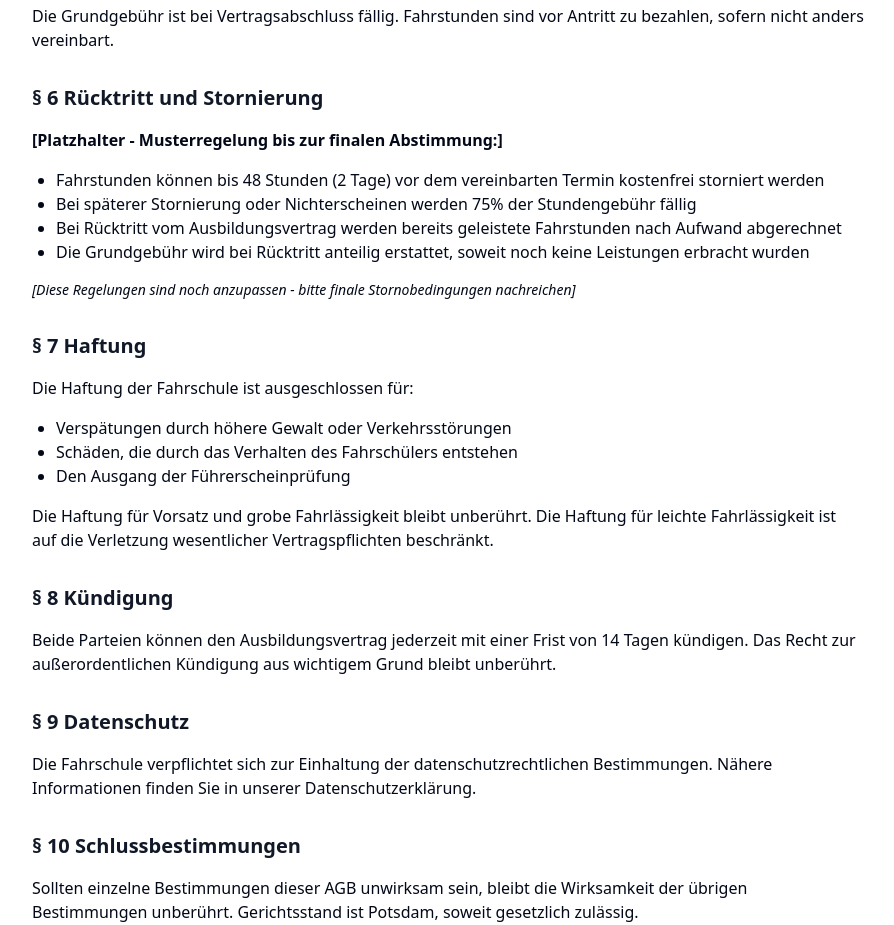
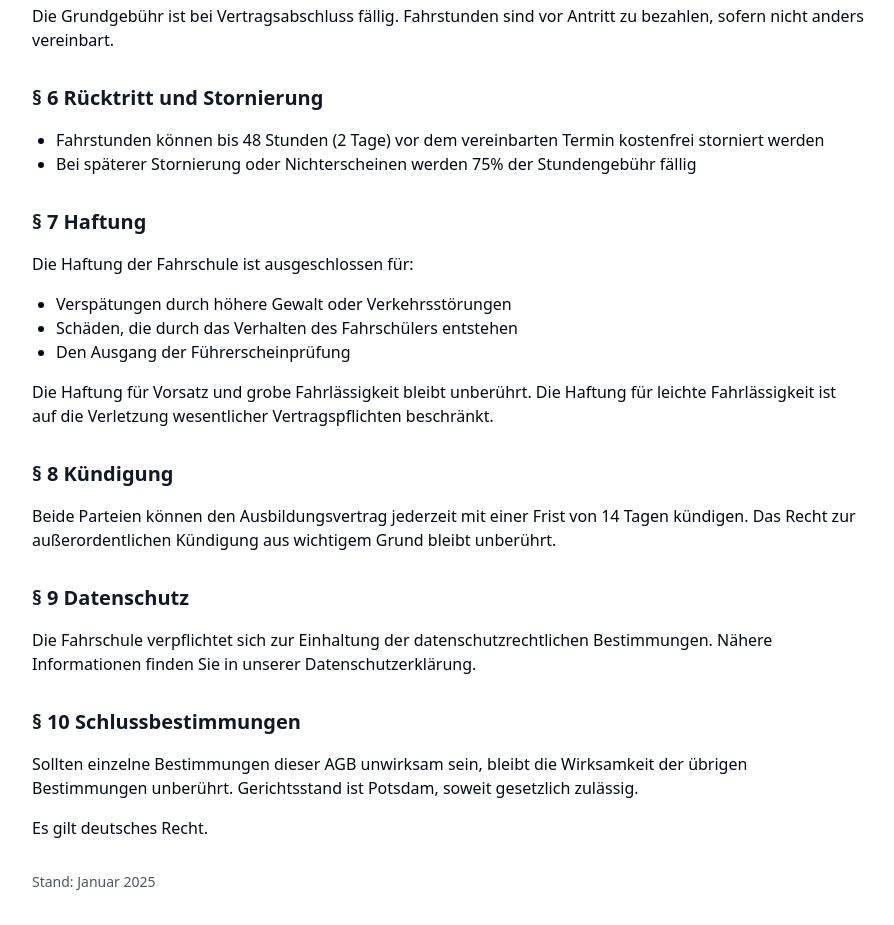
Before and after one commit to jakobkrenzlin-cloud/abf-fahrschule-potsdam, a React (Vite) app: page /agb in a window 1280 px wide. Shown: the part 1020-1945 px from the top of the page, without its empty margins (192-1086 px from the left). Built offline with nearby package versions, Linux system fonts and the light colour scheme.

Commit message:
Visual edit in Lovable

```diff
--- a/src/pages/AGB.tsx
+++ b/src/pages/AGB.tsx
@@ -1,11 +1,8 @@
-
 import React from 'react';
 import Header from '../components/Header';
 import Footer from '../components/Footer';
-
 const AGB = () => {
-  return (
-    <div className="min-h-screen bg-white">
+  return <div className="min-h-screen bg-white">
       <Header />
       <div className="max-w-4xl mx-auto px-4 sm:px-6 lg:px-8 py-16">
         <h1 className="text-3xl font-bold text-gray-900 mb-8">Allgemeine Geschäftsbedingungen (AGB)</h1>
@@ -46,14 +43,14 @@ const AGB = () => {
           <p className="mb-4">Die Grundgebühr ist bei Vertragsabschluss fällig. Fahrstunden sind vor Antritt zu bezahlen, sofern nicht anders vereinbart.</p>
 
           <h2 className="text-xl font-semibold text-gray-900 mb-4 mt-8">§ 6 Rücktritt und Stornierung</h2>
-          <p className="mb-4"><strong>[Platzhalter - Musterregelung bis zur finalen Abstimmung:]</strong></p>
+
           <ul className="mb-4 ml-6 list-disc">
             <li>Fahrstunden können bis 48 Stunden (2 Tage) vor dem vereinbarten Termin kostenfrei storniert werden</li>
             <li>Bei späterer Stornierung oder Nichterscheinen werden 75% der Stundengebühr fällig</li>
-            <li>Bei Rücktritt vom Ausbildungsvertrag werden bereits geleistete Fahrstunden nach Aufwand abgerechnet</li>
-            <li>Die Grundgebühr wird bei Rücktritt anteilig erstattet, soweit noch keine Leistungen erbracht wurden</li>
+
+
           </ul>
-          <p className="mb-4 text-sm italic">[Diese Regelungen sind noch anzupassen - bitte finale Stornobedingungen nachreichen]</p>
+
 
           <h2 className="text-xl font-semibold text-gray-900 mb-4 mt-8">§ 7 Haftung</h2>
           <p className="mb-4">Die Haftung der Fahrschule ist ausgeschlossen für:</p>
@@ -78,8 +75,6 @@ const AGB = () => {
         </div>
       </div>
       <Footer />
-    </div>
-  );
+    </div>;
 };
-
 export default AGB;
```
